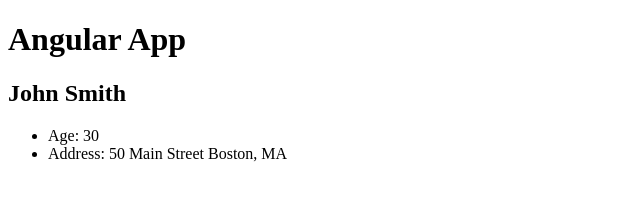
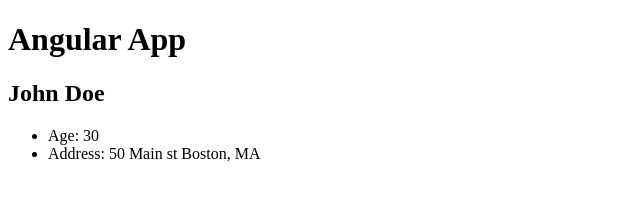
Before and after one commit to YunaHan53/angularapp, an Angular app: page / in a window 1280 px wide. Shown: the top 213 px of the page, without its empty margins (0-640 px from the left). Built offline with nearby package versions, Linux system fonts and the light colour scheme.

Commit message:
Practiced using all possible define types

```diff
--- a/src/app/components/user/user.component.ts
+++ b/src/app/components/user/user.component.ts
@@ -10,18 +10,52 @@ import { Component } from '@angular/core';
 // export makes this class available outside of this file
 export class UserComponent {
   // Properties
-  firstName = 'John';
-  lastName = 'Smith';
-  age = 30;
-  address = {
-    street: '50 Main Street',
-    city: 'Boston',
-    state: 'MA'
-  }
+  firstName: string;
+  lastName: string;
+  age: number;
+  address;
+
+  foo: any;
+  hasKids: boolean;
+  numberArray: number[];
+  stringArray: string[];
+  mixedArray: any[];
+  myTuple: [string, number, boolean];
+  unusable: void;
+  u: undefined;
+  n: null;
 
   // Methods
   constructor() {
+    this.firstName = 'John';
+    this.lastName = 'Doe'
+    this.age = 30;
 
+    this.address = {
+      street: '50 Main st',
+      city: 'Boston',
+      state: 'MA'
+    }
+
+    this.foo = true;
+    this.hasKids = true;
+    this.numberArray = [1, 2, 3];
+    this.stringArray = ['hello', 'world'];
+    this.mixedArray = [true, undefined, 'hello'];
+    this.myTuple = ['hello', 1, true];
+    this.unusable = undefined;
+    this.u = undefined;
+    this.n = null;
+
+    console.log(this.addNumbers(2, 3));
+  }
+
+  showAge() {
+    return this.age + 2;
+  }
+
+  addNumbers(num1: number, num2: number): number {
+    return num1 + num2;
   }
 
 }
```
